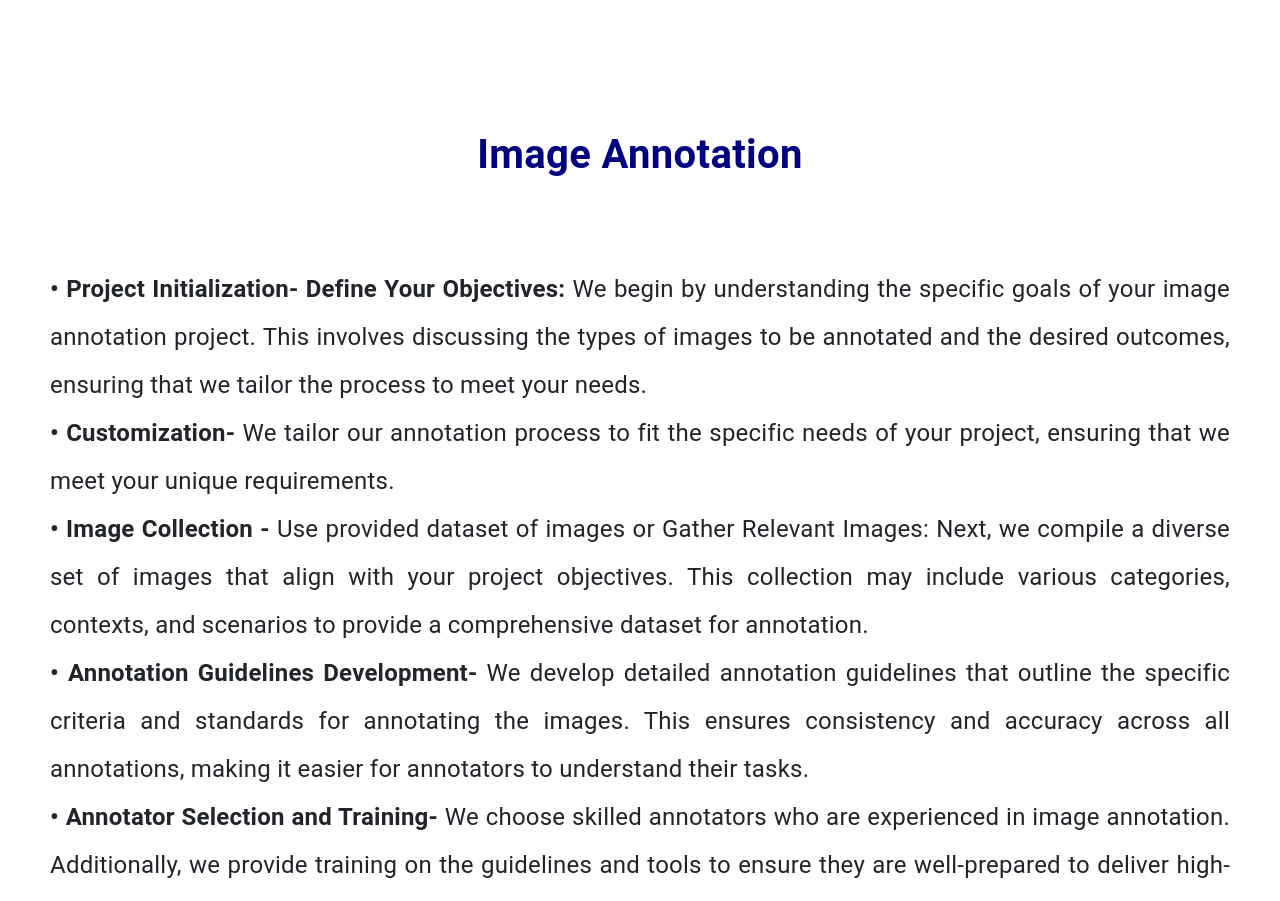
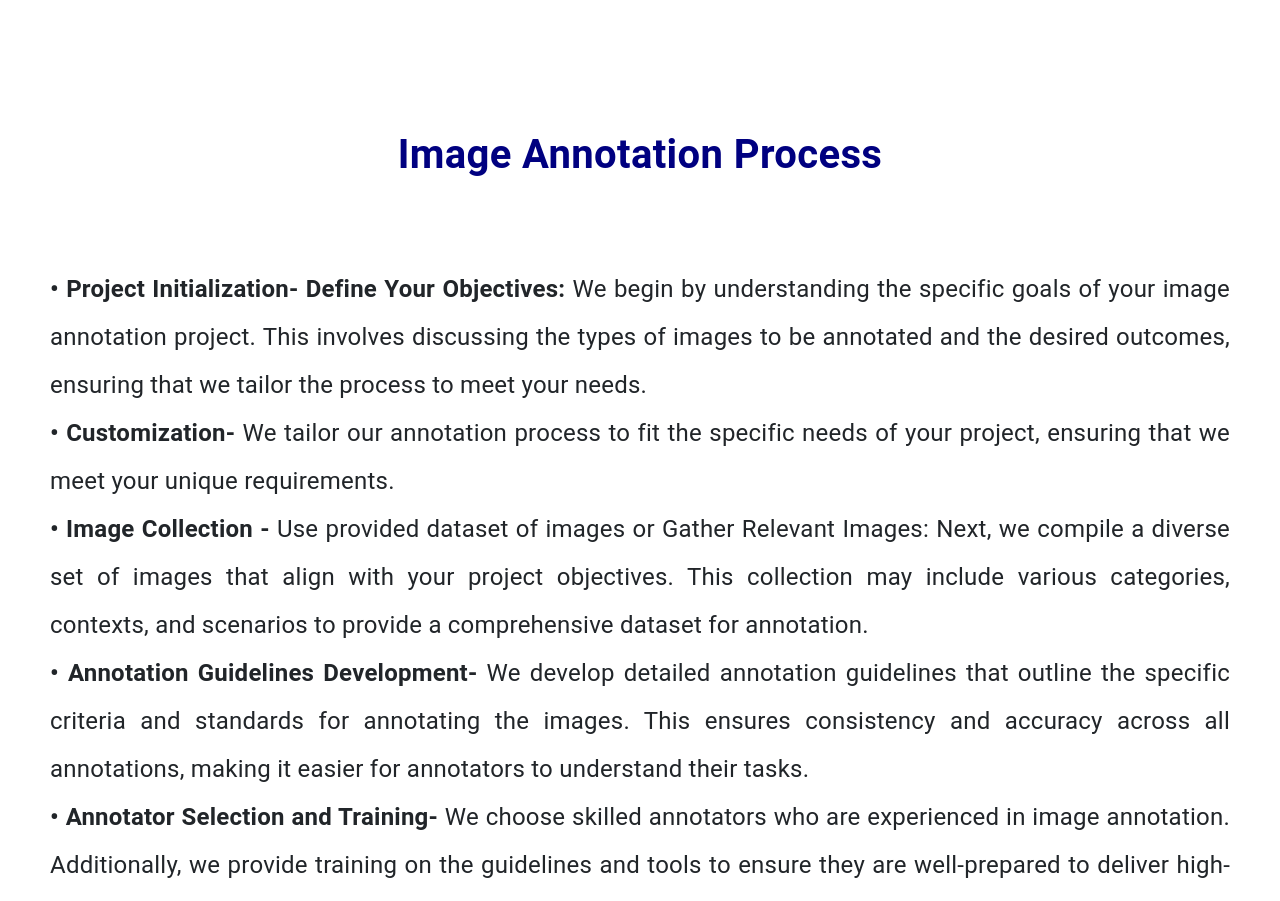
Before and after one commit to TanmoyTheStudent/VaniVerseDemo2, a React (Create React App) app: page /our-services/others in a window 1280 px wide. Shown: the part 1160-2061 px from the top of the page. Built offline with nearby package versions, Linux system fonts and the light colour scheme.

Commit message:
Update associatedServiceDescription.js

```diff
--- a/src/required-data/object-data/associatedServiceDescription.js
+++ b/src/required-data/object-data/associatedServiceDescription.js
@@ -13,7 +13,7 @@ export const serviceDescription=[
     },
     {
         id:2,
-        title:"Image Annotation",
+        title:"Image Annotation Process",
         description:(
         <>
             <b>• Project Initialization- Define Your Objectives:</b> We begin by understanding the specific goals of your image annotation project. This involves discussing the types of images to be annotated and the desired outcomes, ensuring that we tailor the process to meet your needs.<br/>
```
